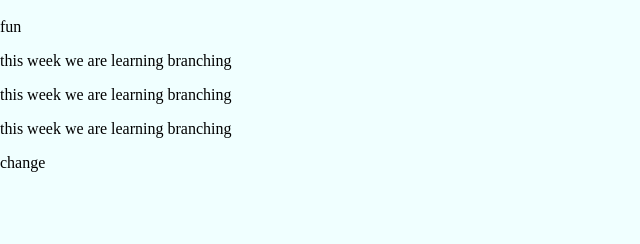
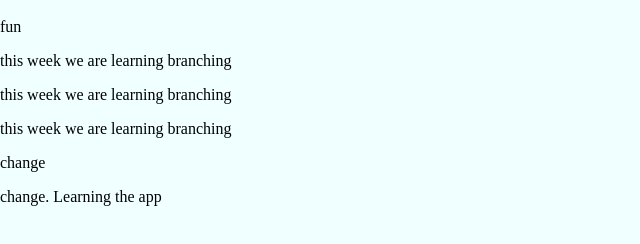
Before and after one commit to MickaelKeen/WTLecture, a plain HTML site: page index.html in a window 1280 px wide. Shown: the part 120-364 px from the top of the page, without its empty margins (0-640 px from the left). Drawn offline with nearby package versions, Linux system fonts and the light colour scheme.

Commit message:
changed
changed

```diff
--- a/index.html
+++ b/index.html
@@ -25,6 +25,7 @@
         <p>this week we are learning branching</p>
         <p>this week we are learning branching</p>
         <p>change</p>
+        <p>change. Learning the app</p>
     </main>
     <footer>
     </footer>
```
